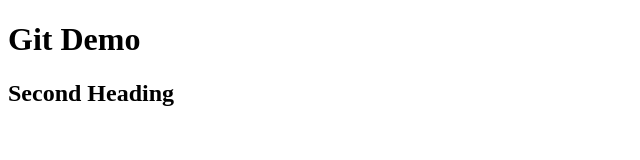
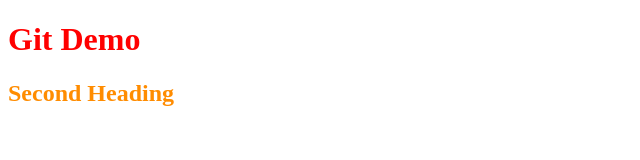
Before and after one commit to adnanirfan/git-m1-summer, a plain HTML site: page index.html in a window 1280 px wide. Shown: the whole page, without its empty margins (0-640 px from the left). Drawn offline with Linux system fonts and the light colour scheme.

Commit message:
Add style.css

```diff
--- a/index.html
+++ b/index.html
@@ -2,6 +2,7 @@
 <html lang="en">
   <head>
     <title>Git Demo</title>
+    <link rel="stylesheet" href="style.css">
   </head>
   <body>
     <h1>Git Demo</h1>
--- /dev/null
+++ b/style.css
@@ -0,0 +1,7 @@
+h1 {
+  color: red;
+}
+
+h2 {
+  color: darkorange;
+}
```
